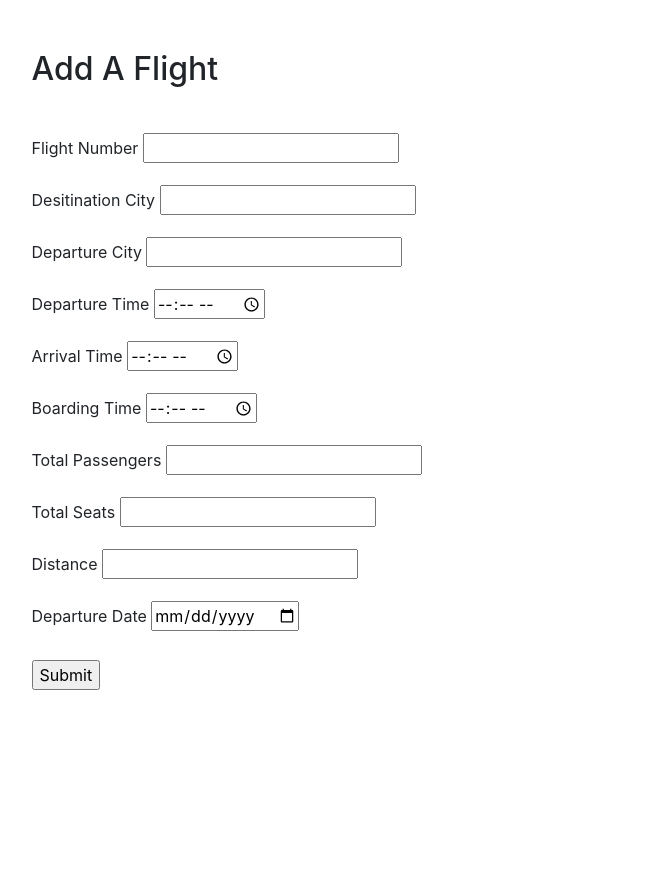
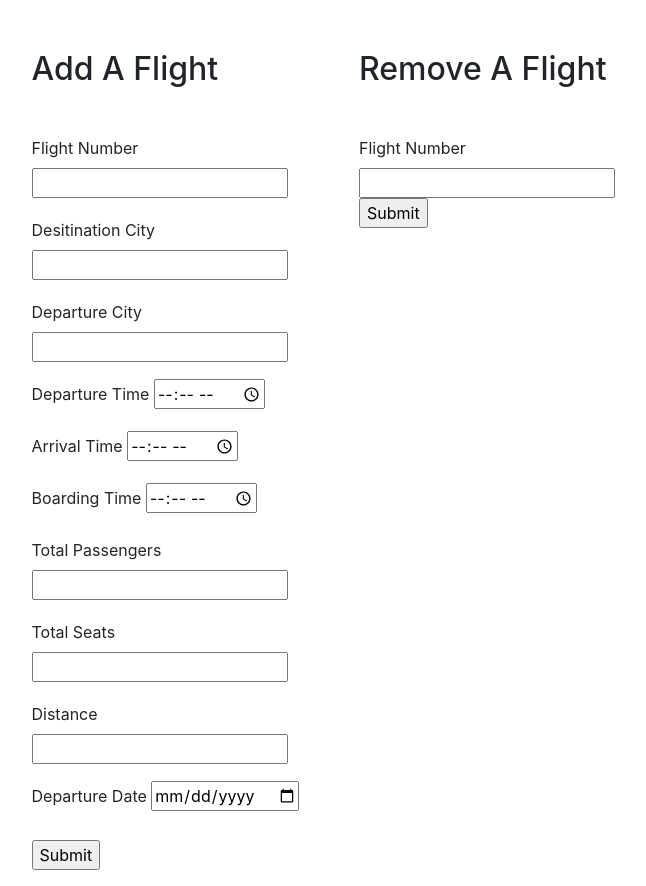
Before and after one commit to skylarbeaty/AirlineDatabase, a PHP site: page /Management.php in a window 1280 px wide. Shown: the part 191-1077 px from the top of the page, without its empty margins (296-942 px from the left). Before the commit the page ends 881 px from the top, so only its background shows below. Run offline with PHP 8.4, Linux system fonts and the light colour scheme.

Commit message:
Update Management.php
added remove flight form

```diff
--- a/FrontEnd/Management.php
+++ b/FrontEnd/Management.php
@@ -32,7 +32,7 @@
     </div>
     <div class = "row">
         <div class="col-lg-3 col-sm-0"></div>
-        <div class="col-lg-6">
+        <div class="col-lg-3">
             <h2 style="padding-top: 50px; padding-bottom: 20px;">Add A Flight</h2>
             <form action="" method="POST">
                 <label>Flight Number</label>
@@ -58,6 +58,13 @@
                 <input type="submit">
             </form>
         </div>
+        <div class="col-lg-3">
+            <h2 style="padding-top: 50px; padding-bottom: 20px;">Remove A Flight</h2>
+            <form action="" method="POST">
+                <label>Flight Number</label> <input type="text" name="flight_no"><br/>
+                <input type="submit">
+            </form>
+        </div>
         <div class="col-lg-3 col-sm-0"></div>
 </body>
 </html>
```
